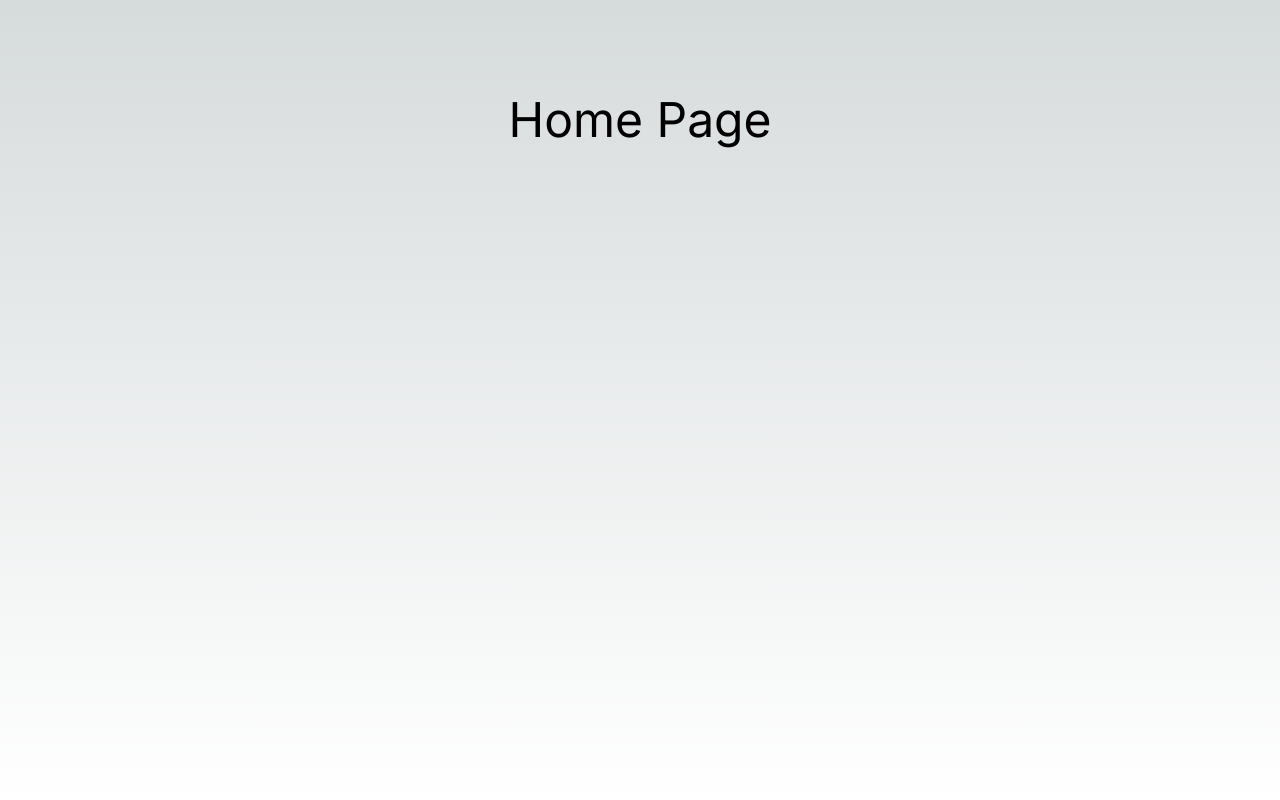
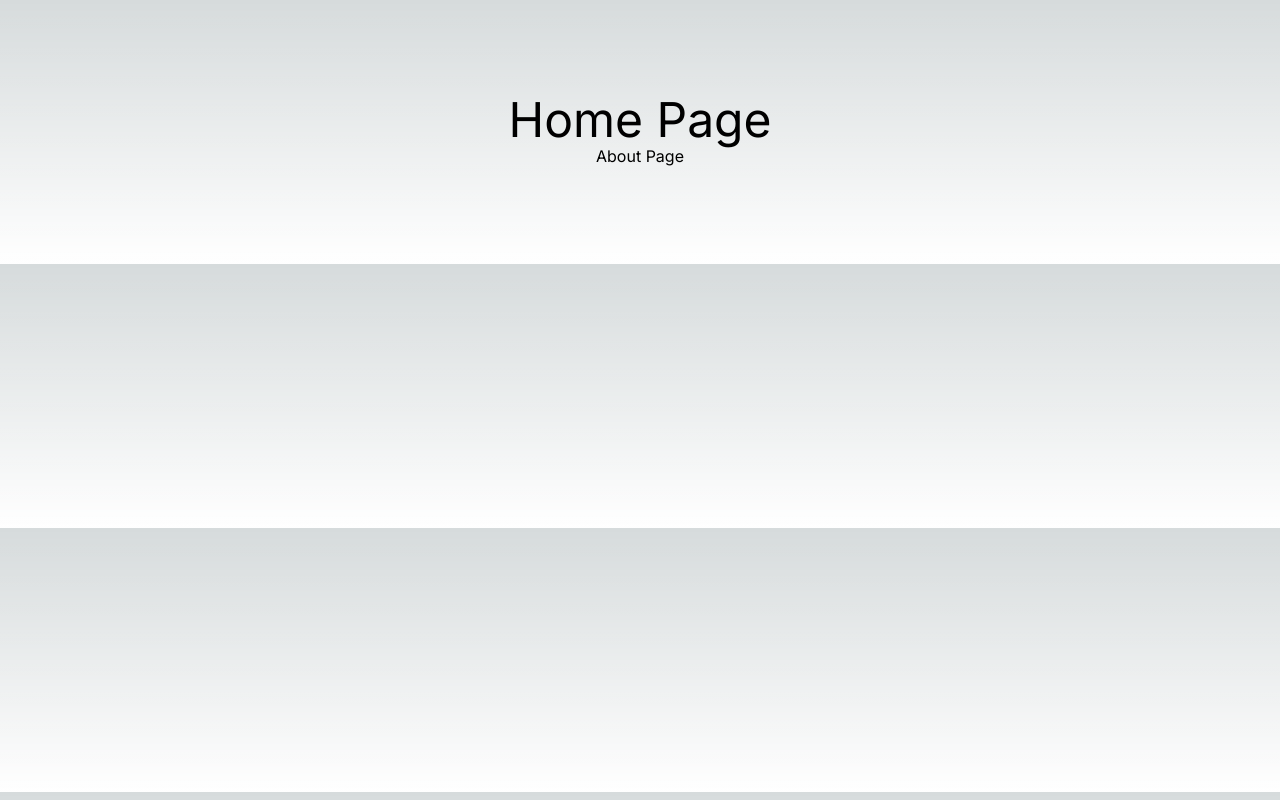
Before and after one commit to adrian-villamil/next-first-steps, a Next.js app: page / in a window 1280 px wide. Built offline with nearby package versions, Linux system fonts and the light colour scheme.

Commit message:
Estilos y configuración.

```diff
--- a/app/page.tsx
+++ b/app/page.tsx
@@ -1,7 +1,10 @@
+import Link from "next/link";
+
 export default function HomePage() {
   return (
-    <main className="flex min-h-screen flex-col items-center justify-between p-24">
+    <main className="flex flex-col items-center p-24">
       <span className="text-5xl">Home Page</span>
+      <Link href={'/about'}>About Page</Link>
     </main>
   );
 }
```
